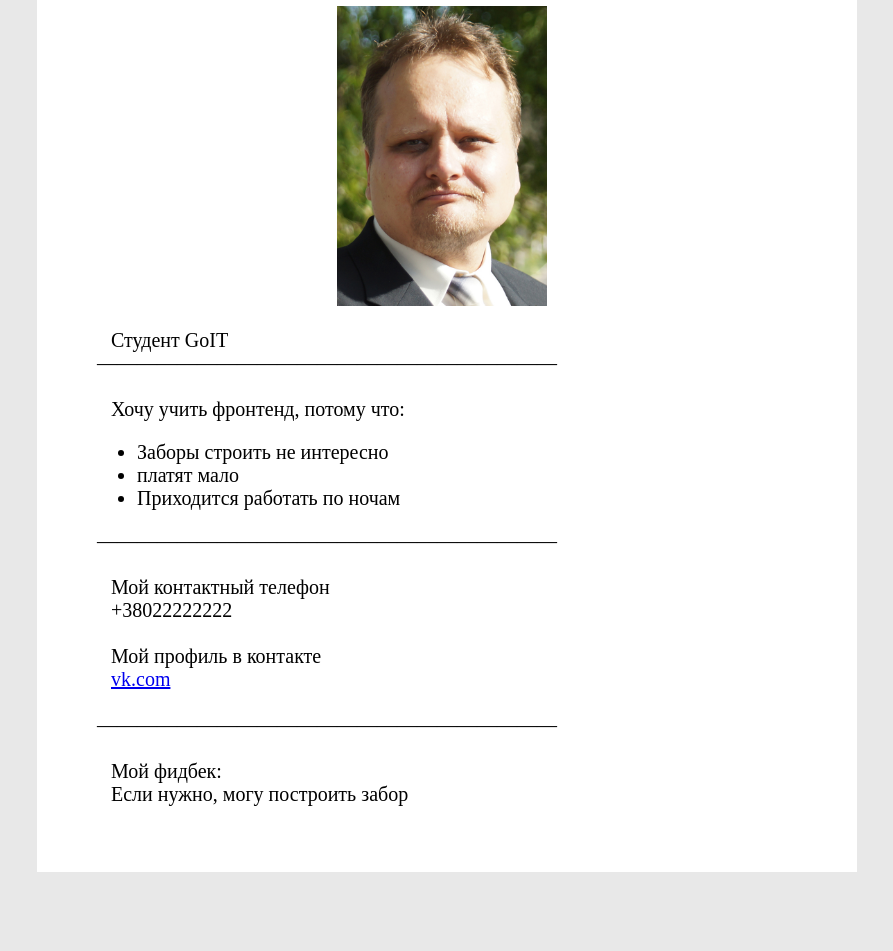
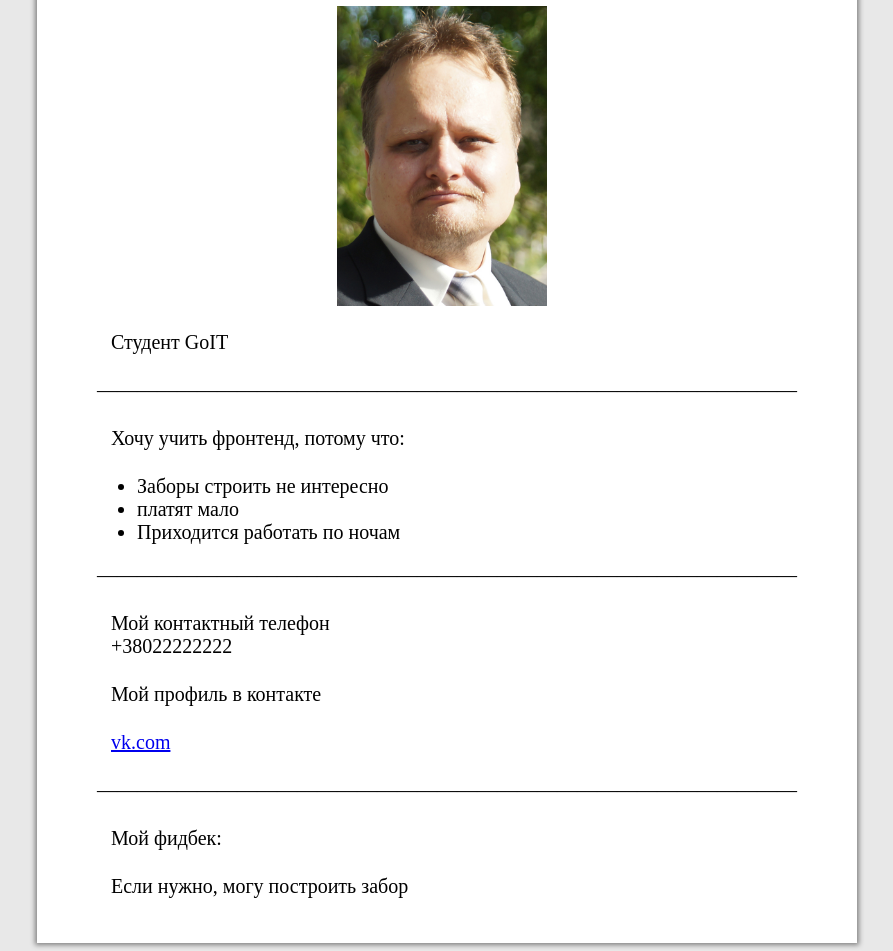
Before and after one commit to voleamp/html_hw_2, a plain HTML site: page index.html in a window 1280 px wide. Shown: the part 123-1074 px from the top of the page, without its empty margins (193-1086 px from the left). Before the commit the page ends 1003 px from the top, so only its background shows below. Drawn offline with Linux system fonts and the light colour scheme.

Commit message:
changes after check

```diff
--- a/css/style.css
+++ b/css/style.css
@@ -17,6 +17,7 @@ div{
     padding: 10px; /* Поля вокруг текста */
     margin: auto; /* Выравниваем по центру */
     background: #ffffff; /* Цвет фона */
+    box-shadow: 0 0 5px 2px gray;  /* тень вокруг объекта */
    }
 .center_inner {
     width: 700px; /* Ширина элемента в пикселах */
@@ -24,3 +25,7 @@ div{
     margin: auto; /* Выравниваем по центру */
     background: #ffffff; /* Цвет фона */
    }
+.bottom{
+    margin-top: 25px;
+    margin-bottom: 25px;
+}
--- a/index.html
+++ b/index.html
@@ -8,38 +8,32 @@
 
 </head>
 <body>
-<div class="center">
-  <div class="center_inner"><div>
+<div class="center" >
+   <div class="center_inner">
+     <div class="bottom">
 
-    <h1 align="middle" >Ампилогов Владимир Евгеньевич</h1>
+     <h1 align="middle" >Ампилогов Владимир Евгеньевич</h1>
 
-    <img  align="middle" hspace="33%" src="img/my_foto.jpg" height="300" alt="моя фотография" title="это я">
- </div>
-    <div>&nbsp;</div>
-    <div>Студент GoIT</div>
-    <snap>&mdash;&mdash;&mdash;&mdash;&mdash;&mdash;&mdash;&mdash;&mdash;&mdash;&mdash;&mdash;&mdash;&mdash;&mdash;&mdash;&mdash;&mdash;&mdash;&mdash;&mdash;&mdash;&mdash;</snap>
-<div>&nbsp;</div>
-    <div>Хочу учить фронтенд, потому что:</div>
+     <img  align="middle" hspace="33%" src="img/my_foto.jpg" height="300" alt="моя фотография" title="это я">
+     </div>
+    <div class="bottom">Студент GoIT</div>
+    <snap>&mdash;&mdash;&mdash;&mdash;&mdash;&mdash;&mdash;&mdash;&mdash;&mdash;&mdash;&mdash;&mdash;&mdash;&mdash;&mdash;&mdash;&mdash;&mdash;&mdash;&mdash;&mdash;&mdash;&mdash;&mdash;&mdash;&mdash;&mdash;&mdash;&mdash;&mdash;&mdash;&mdash;&mdash;&mdash;</snap>
+    <div class="bottom">Хочу учить фронтенд, потому что:</div>
     <ul>
       <li>Заборы строить не интересно</li>
       <li>платят мало</li>
       <li>Приходится работать по ночам</li>
     </ul>
-    <snap>&mdash;&mdash;&mdash;&mdash;&mdash;&mdash;&mdash;&mdash;&mdash;&mdash;&mdash;&mdash;&mdash;&mdash;&mdash;&mdash;&mdash;&mdash;&mdash;&mdash;&mdash;&mdash;&mdash;</snap>
-    <div>&nbsp;</div>
+    <snap>&mdash;&mdash;&mdash;&mdash;&mdash;&mdash;&mdash;&mdash;&mdash;&mdash;&mdash;&mdash;&mdash;&mdash;&mdash;&mdash;&mdash;&mdash;&mdash;&mdash;&mdash;&mdash;&mdash;&mdash;&mdash;&mdash;&mdash;&mdash;&mdash;&mdash;&mdash;&mdash;&mdash;&mdash;&mdash;</snap>
 
-    <div>Мой контактный телефон<br>
+    <div class="bottom">Мой контактный телефон<br>
          +38022222222</div>
-    <div>&nbsp;</div>
-    <div >Мой профиль в контакте<br></div>
-    <div ><a background="white" href="http://vk.com" target="_blank">vk.com</a></div>
-    <div>&nbsp;</div>
-    <snap>&mdash;&mdash;&mdash;&mdash;&mdash;&mdash;&mdash;&mdash;&mdash;&mdash;&mdash;&mdash;&mdash;&mdash;&mdash;&mdash;&mdash;&mdash;&mdash;&mdash;&mdash;&mdash;&mdash;</snap>
-    <div>&nbsp;</div>
-    <div>Мой фидбек:</div>
-    <div>Если нужно, могу построить забор</div>
-    <div>&nbsp;</div>
-    <div>&nbsp;</div>
+    <div class="bottom">Мой профиль в контакте<br></div>
+    <div class="bottom"><a background="white" href="http://vk.com" target="_blank">vk.com</a></div>
+    <snap>&mdash;&mdash;&mdash;&mdash;&mdash;&mdash;&mdash;&mdash;&mdash;&mdash;&mdash;&mdash;&mdash;&mdash;&mdash;&mdash;&mdash;&mdash;&mdash;&mdash;&mdash;&mdash;&mdash;&mdash;&mdash;&mdash;&mdash;&mdash;&mdash;&mdash;&mdash;&mdash;&mdash;&mdash;&mdash;</snap>
+
+    <div class="bottom">Мой фидбек:</div>
+    <div class="bottom">Если нужно, могу построить забор</div>
 
   </div>
  </body>
```
Also changed, not shown: 1 other file.
